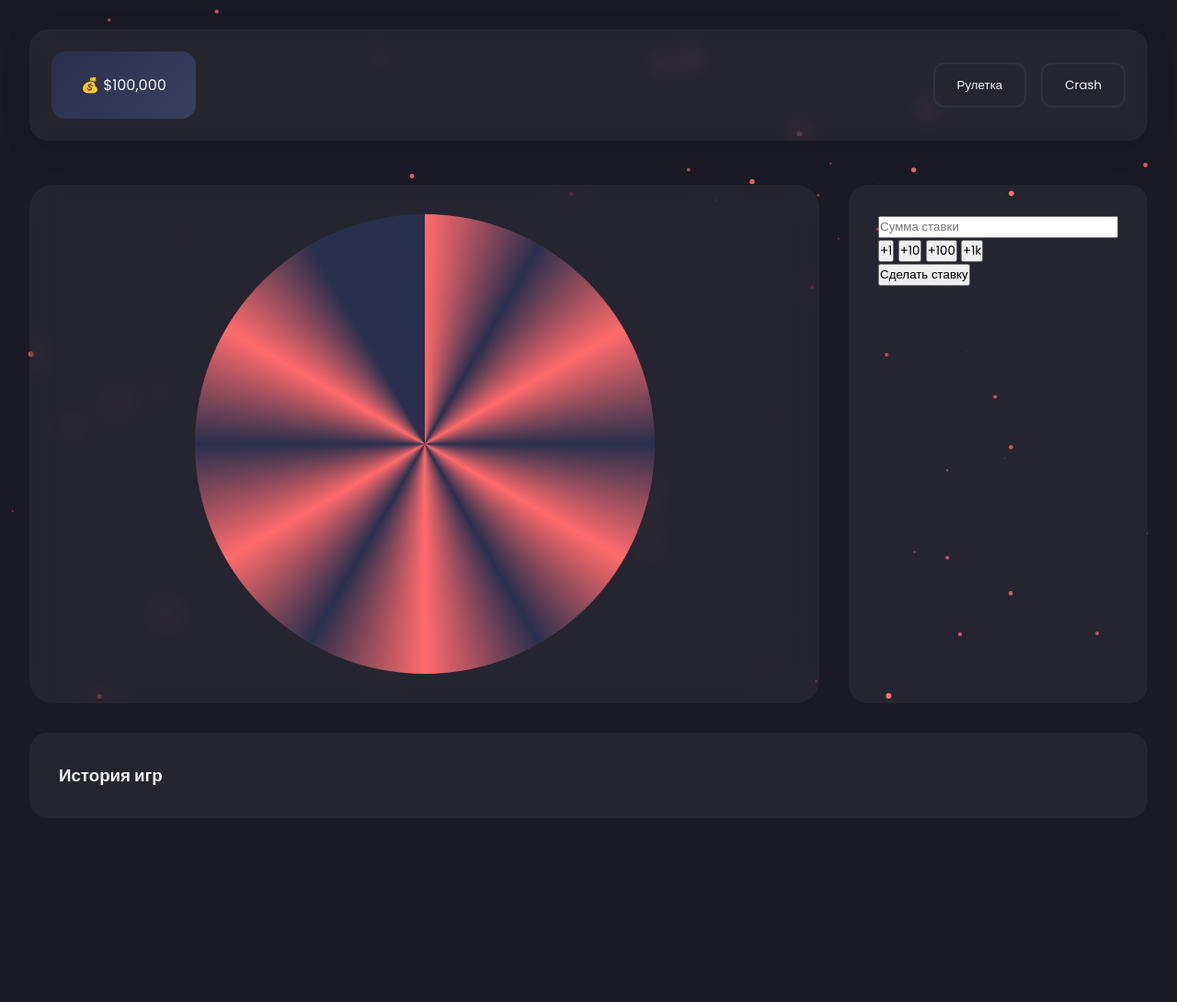
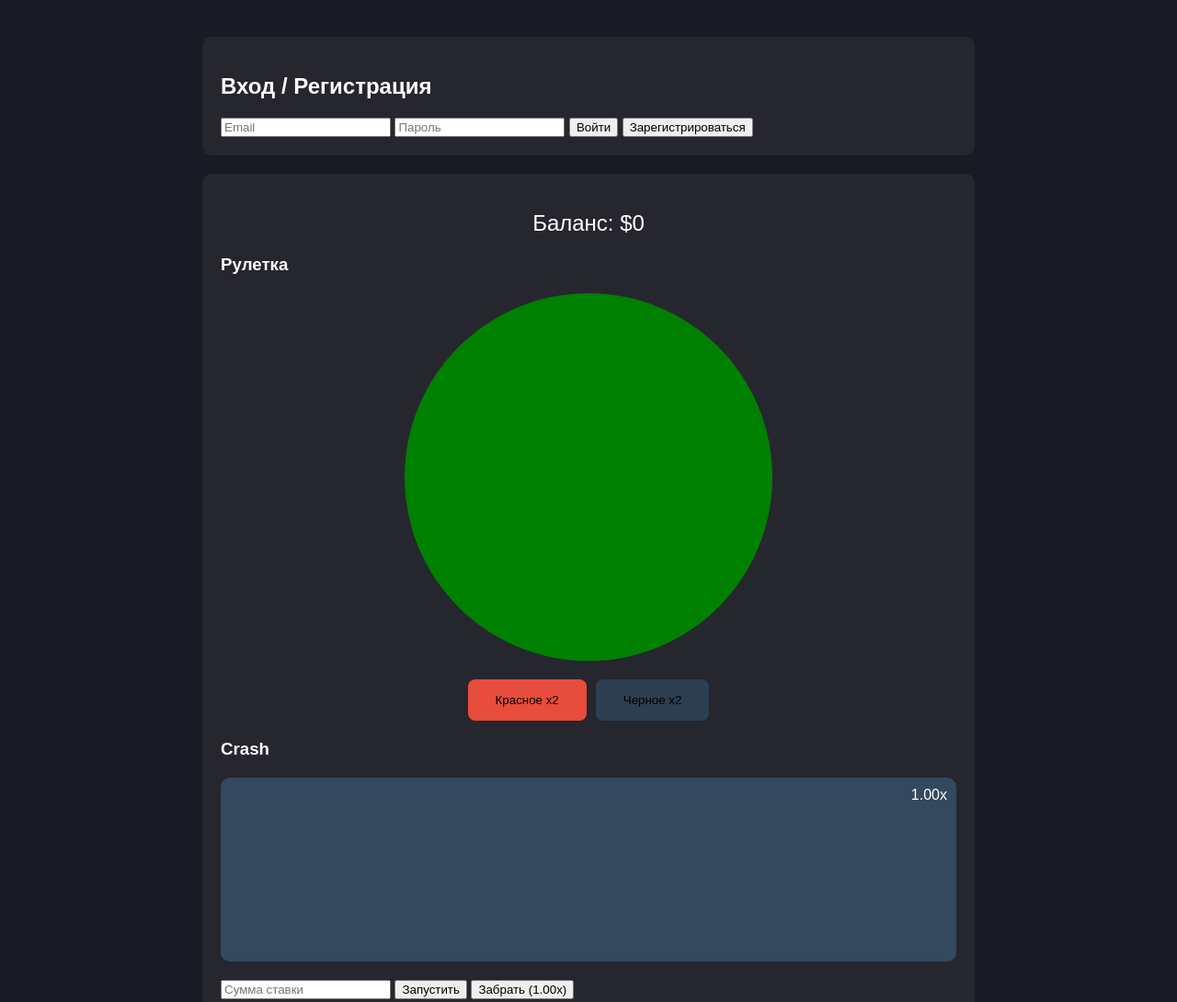
Before and after one commit to collernightmare/nightmare, a plain HTML site: page index.html in a window 1280 px wide. Shown: the whole page at 92% size. Before the commit the page ends 922 px from the top, so only its background shows below. Drawn offline with Linux system fonts and the light colour scheme.

Commit message:
Update index.html

```diff
--- a/index.html
+++ b/index.html
@@ -3,335 +3,292 @@
 <head>
     <meta charset="UTF-8">
     <meta name="viewport" content="width=device-width, initial-scale=1.0">
-    <title>Ultimate Casino</title>
-    <link href="https://fonts.googleapis.com/css2?family=Poppins:wght@400;600;700&display=swap" rel="stylesheet">
+    <title>Premium Casino</title>
     <style>
         :root {
-            --primary: #2A2F4D;
-            --accent: #FF6B6B;
-            --background: #1A1A24;
+            --primary: #2a2f4d;
+            --accent: #ff6b6b;
+            --background: #1a1a24;
             --glass: rgba(255,255,255,0.05);
-            --text: #F4F4F8;
-        }
-
-        * {
-            box-sizing: border-box;
-            margin: 0;
-            padding: 0;
-            font-family: 'Poppins', sans-serif;
         }
 
         body {
+            font-family: Arial, sans-serif;
             background: var(--background);
-            color: var(--text);
-            min-height: 100vh;
-            position: relative;
-            overflow-x: hidden;
+            color: white;
+            margin: 0;
+            padding: 20px;
         }
 
-        /* Частицы */
-        #particles {
-            position: fixed;
-            top: 0;
-            left: 0;
-            z-index: 0;
-            pointer-events: none;
+        .auth-form, .game-container {
+            max-width: 800px;
+            margin: 20px auto;
+            padding: 20px;
+            background: var(--glass);
+            border-radius: 10px;
         }
 
-        .container {
-            max-width: 1400px;
-            margin: 0 auto;
-            padding: 2rem;
-            position: relative;
-            z-index: 1;
-        }
-
-        /* Шапка */
-        .header {
-            display: flex;
-            justify-content: space-between;
-            align-items: center;
-            margin-bottom: 3rem;
-            padding: 1.5rem;
-            background: var(--glass);
-            backdrop-filter: blur(10px);
-            border-radius: 20px;
-            box-shadow: 0 8px 32px rgba(0,0,0,0.1);
-        }
-
-        /* Баланс */
-        .balance-card {
-            background: linear-gradient(135deg, var(--primary), #3A3F5D);
-            padding: 1.5rem 2rem;
-            border-radius: 15px;
-            display: flex;
-            align-items: center;
-            gap: 1rem;
-            transition: transform 0.3s;
-        }
-
-        /* Режимы игры */
-        .modes-tabs {
-            display: flex;
-            gap: 1rem;
-        }
-
-        .mode-btn {
-            background: none;
-            border: 2px solid var(--glass);
-            color: var(--text);
-            padding: 0.8rem 1.5rem;
-            border-radius: 12px;
-            cursor: pointer;
-            transition: all 0.3s;
-        }
-
-        /* Основной игровой интерфейс */
-        .game-grid {
-            display: grid;
-            grid-template-columns: 3fr 1fr;
-            gap: 2rem;
-        }
-
-        /* Рулетка */
-        .roulette-glass {
-            background: var(--glass);
-            backdrop-filter: blur(15px);
-            border-radius: 25px;
-            padding: 2rem;
-            position: relative;
+        .balance-section {
+            text-align: center;
+            margin: 20px 0;
+            font-size: 24px;
         }
 
         .roulette-wheel {
-            width: 500px;
-            height: 500px;
-            margin: 0 auto;
+            width: 400px;
+            height: 400px;
+            border-radius: 50%;
+            margin: 20px auto;
             position: relative;
-            border-radius: 50%;
-            background: conic-gradient(#FF6B6B, #2A2F4D 30deg, #FF6B6B 60deg, #2A2F4D 90deg, #FF6B6B 120deg, #2A2F4D 150deg, #FF6B6B 180deg, #2A2F4D 210deg, #FF6B6B 240deg, #2A2F4D 270deg, #FF6B6B 300deg, #2A2F4D 330deg);
-            transition: transform 4s cubic-bezier(0.23, 1, 0.32, 1);
+            background: green;
+            transition: transform 3s;
         }
 
-        /* Панель ставок */
-        .bet-controls {
-            background: var(--glass);
-            padding: 2rem;
-            border-radius: 20px;
+        .number {
+            position: absolute;
+            width: 40px;
+            height: 40px;
+            border-radius: 50%;
+            display: flex;
+            align-items: center;
+            justify-content: center;
+            font-weight: bold;
+            transform-origin: 200px 200px;
         }
 
-        /* Режим Crash */
-        .crash-container {
-            display: none;
-            background: var(--glass);
-            padding: 2rem;
-            border-radius: 25px;
+        .red { background: #e74c3c; }
+        .black { background: #2c3e50; }
+        .green { background: #2ecc71; }
+
+        .bet-buttons {
+            display: flex;
+            gap: 10px;
+            justify-content: center;
+            margin: 20px 0;
+        }
+
+        .bet-button {
+            padding: 15px 30px;
+            border: none;
+            border-radius: 8px;
+            cursor: pointer;
         }
 
         .crash-graph {
-            height: 300px;
+            height: 200px;
             background: #34495e;
-            border-radius: 20px;
-            margin: 2rem 0;
+            border-radius: 10px;
+            margin: 20px 0;
             position: relative;
+            overflow: hidden;
         }
 
-        /* История */
-        .history {
-            background: var(--glass);
-            padding: 2rem;
-            border-radius: 20px;
-            margin-top: 2rem;
+        .crash-line {
+            height: 4px;
+            background: var(--accent);
+            position: absolute;
+            bottom: 0;
+            left: 0;
+            width: 0;
+            transition: width 0.1s linear;
         }
     </style>
 </head>
 <body>
-    <canvas id="particles"></canvas>
+    <!-- Авторизация -->
+    <div class="auth-form" id="authForm">
+        <h2>Вход / Регистрация</h2>
+        <input type="email" id="email" placeholder="Email">
+        <input type="password" id="password" placeholder="Пароль">
+        <button onclick="login()">Войти</button>
+        <button onclick="register()">Зарегистрироваться</button>
+    </div>
 
-    <div class="container">
-        <header class="header">
-            <div class="balance-card">
-                <div class="balance">💰 $<span id="balance">100,000</span></div>
-            </div>
-            <nav class="modes-tabs">
-                <button class="mode-btn active" data-mode="roulette">Рулетка</button>
-                <button class="mode-btn" data-mode="crash">Crash</button>
-            </nav>
-        </header>
-
-        <!-- Режим Рулетки -->
-        <div class="game-grid" id="rouletteMode">
-            <div class="roulette-glass">
-                <div class="roulette-wheel" id="rouletteWheel"></div>
-            </div>
-            <div class="bet-controls">
-                <input type="number" id="betAmount" placeholder="Сумма ставки">
-                <div class="quick-bets">
-                    <button class="bet-chip" data-amount="1">+1</button>
-                    <button class="bet-chip" data-amount="10">+10</button>
-                    <button class="bet-chip" data-amount="100">+100</button>
-                    <button class="bet-chip" data-amount="1000">+1k</button>
-                </div>
-                <button class="place-bet-btn" id="placeBet">Сделать ставку</button>
-            </div>
+    <!-- Игровая зона -->
+    <div class="game-container hidden" id="gameContainer">
+        <div class="balance-section">
+            Баланс: $<span id="balance">0</span>
         </div>
 
-        <!-- Режим Crash -->
-        <div class="crash-container" id="crashMode">
-            <div class="crash-graph" id="crashGraph"></div>
-            <div class="bet-controls">
-                <input type="number" id="crashBet" placeholder="Сумма ставки">
-                <button class="place-bet-btn" id="startCrash">Запустить</button>
-            </div>
+        <!-- Рулетка -->
+        <h3>Рулетка</h3>
+        <div class="roulette-wheel" id="roulette"></div>
+        <div class="bet-buttons">
+            <button class="bet-button" style="background: #e74c3c" onclick="placeBet('red')">Красное x2</button>
+            <button class="bet-button" style="background: #2c3e50" onclick="placeBet('black')">Черное x2</button>
         </div>
 
-        <!-- История ставок -->
-        <div class="history" id="history">
-            <h3>История игр</h3>
-            <div id="historyList"></div>
+        <!-- Crash -->
+        <h3>Crash</h3>
+        <div class="crash-graph">
+            <div class="crash-line" id="crashLine"></div>
+            <div id="crashMultiplier" style="position: absolute; right: 10px; top: 10px;">1.00x</div>
         </div>
+        <input type="number" id="crashBet" placeholder="Сумма ставки">
+        <button onclick="startCrash()" id="crashButton">Запустить</button>
+        <button onclick="cashOut()" class="hidden" id="cashOutButton">Забрать (1.00x)</button>
     </div>
 
     <script>
-        // Система частиц
-        const canvas = document.getElementById('particles');
-        const ctx = canvas.getContext('2d');
-        let particles = [];
+        let currentUser = null;
+        let crashGameActive = false;
+        let crashMultiplier = 1.0;
+        let crashInterval;
 
-        class Particle {
-            constructor() {
-                this.reset();
+        // Инициализация рулетки
+        function initRoulette() {
+            const numbers = [
+                {num: 0, color: 'green'}, {num: 32, color: 'red'}, {num: 15, color: 'black'},
+                {num: 19, color: 'red'}, {num: 4, color: 'black'}, {num: 21, color: 'red'},
+                {num: 2, color: 'black'}, {num: 25, color: 'red'}, {num: 17, color: 'black'},
+                {num: 34, color: 'red'}, {num: 6, color: 'black'}, {num: 27, color: 'red'},
+                {num: 13, color: 'black'}, {num: 36, color: 'red'}, {num: 11, color: 'black'},
+                {num: 30, color: 'red'}, {num: 8, color: 'black'}, {num: 23, color: 'red'},
+                {num: 10, color: 'black'}, {num: 5, color: 'red'}, {num: 24, color: 'black'},
+                {num: 16, color: 'red'}, {num: 33, color: 'black'}, {num: 1, color: 'red'},
+                {num: 20, color: 'black'}, {num: 14, color: 'red'}, {num: 31, color: 'black'},
+                {num: 9, color: 'red'}, {num: 22, color: 'black'}, {num: 18, color: 'red'},
+                {num: 29, color: 'black'}, {num: 7, color: 'red'}, {num: 28, color: 'black'},
+                {num: 12, color: 'red'}, {num: 35, color: 'black'}, {num: 3, color: 'red'}
+            ];
+
+            const wheel = document.getElementById('roulette');
+            numbers.forEach((num, index) => {
+                const angle = (index * 9.73) - 4.86;
+                const numElement = document.createElement('div');
+                numElement.className = `number ${num.color}`;
+                numElement.textContent = num.num;
+                numElement.style.transform = `rotate(${angle}deg) translate(150px)`;
+                wheel.appendChild(numElement);
+            });
+        }
+
+        // Ставка на рулетку
+        function placeBet(color) {
+            const betAmount = prompt("Введите сумму ставки:");
+            if(!betAmount || betAmount > currentUser.balance) return alert("Ошибка!");
+
+            currentUser.balance -= betAmount;
+            updateBalance();
+
+            const wheel = document.getElementById('roulette');
+            wheel.style.transform = `rotate(${1440 + Math.random() * 360}deg)`;
+
+            setTimeout(() => {
+                const resultNumber = Math.floor(Math.random() * 37);
+                const resultColor = resultNumber === 0 ? 'green' :
+                                 resultNumber % 2 === 0 ? 'black' : 'red';
+
+                if(resultColor === color) {
+                    currentUser.balance += betAmount * 2;
+                    alert(`Выигрыш! Выпало: ${resultNumber} (${resultColor})`);
+                } else {
+                    alert(`Проигрыш! Выпало: ${resultNumber} (${resultColor})`);
+                }
+                updateBalance();
+            }, 3000);
+        }
+
+        // Crash игра
+        function startCrash() {
+            const betAmount = document.getElementById('crashBet').value;
+            if(!betAmount || betAmount > currentUser.balance) return alert("Ошибка!");
+
+            currentUser.balance -= betAmount;
+            updateBalance();
+
+            crashMultiplier = 1.0;
+            crashGameActive = true;
+            document.getElementById('crashButton').classList.add('hidden');
+            document.getElementById('cashOutButton').classList.remove('hidden');
+
+            crashInterval = setInterval(() => {
+                crashMultiplier += 0.01;
+                document.getElementById('crashLine').style.width =
+                    `${Math.min(crashMultiplier * 3, 100)}%`;
+                document.getElementById('crashMultiplier').textContent =
+                    crashMultiplier.toFixed(2) + 'x';
+                document.getElementById('cashOutButton').textContent =
+                    `Забрать (${crashMultiplier.toFixed(2)}x)`;
+
+                if(Math.random() < 0.015) {
+                    endCrash(false);
+                }
+            }, 100);
+        }
+
+        function cashOut() {
+            endCrash(true);
+        }
+
+        function endCrash(success) {
+            clearInterval(crashInterval);
+            crashGameActive = false;
+            const betAmount = document.getElementById('crashBet').value;
+
+            if(success) {
+                currentUser.balance += betAmount * crashMultiplier;
+                alert(`Успешно! x${crashMultiplier.toFixed(2)}`);
+            } else {
+                alert(`Крах! Вы проиграли`);
             }
 
-            reset() {
-                this.x = Math.random() * canvas.width;
-                this.y = Math.random() * canvas.height;
-                this.size = Math.random() * 3;
-                this.speed = Math.random() * 0.5 + 0.5;
-                this.angle = Math.random() * Math.PI * 2;
-            }
+            updateBalance();
+            document.getElementById('crashLine').style.width = '0';
+            document.getElementById('crashButton').classList.remove('hidden');
+            document.getElementById('cashOutButton').classList.add('hidden');
+        }
 
-            update() {
-                this.x += Math.cos(this.angle) * this.speed;
-                this.y += Math.sin(this.angle) * this.speed;
+        // Система пользователя
+        function register() {
+            const email = document.getElementById('email').value;
+            const password = document.getElementById('password').value;
 
-                if (this.x < 0 || this.x > canvas.width ||
-                    this.y < 0 || this.y > canvas.height) {
-                    this.reset();
-                }
-            }
+            const user = {
+                email,
+                password,
+                balance: 0,
+                history: []
+            };
 
-            draw() {
-                ctx.fillStyle = `rgba(255,107,107,${this.size/3})`;
-                ctx.beginPath();
-                ctx.arc(this.x, this.y, this.size, 0, Math.PI * 2);
-                ctx.fill();
+            localStorage.setItem(email, JSON.stringify(user));
+            alert("Регистрация успешна!");
+        }
+
+        function login() {
+            const email = document.getElementById('email').value;
+            const user = JSON.parse(localStorage.getItem(email));
+
+            if(user && user.password === document.getElementById('password').value) {
+                currentUser = user;
+                document.getElementById('authForm').classList.add('hidden');
+                document.getElementById('gameContainer').classList.remove('hidden');
+                updateBalance();
+                initRoulette();
+            } else {
+                alert("Ошибка входа!");
             }
         }
 
-        function initParticles() {
-            canvas.width = window.innerWidth;
-            canvas.height = window.innerHeight;
-
-            for(let i = 0; i < 100; i++) {
-                particles.push(new Particle());
-            }
-
-            animate();
+        function updateBalance() {
+            document.getElementById('balance').textContent = currentUser.balance;
+            localStorage.setItem(currentUser.email, JSON.stringify(currentUser));
         }
 
-        function animate() {
-            ctx.clearRect(0, 0, canvas.width, canvas.height);
-            particles.forEach(p => {
-                p.update();
-                p.draw();
-            });
-            requestAnimationFrame(animate);
+        // Как выдавать баланс (для админа):
+        /*
+        1. Откройте консоль браузера (F12)
+        2. Введите: addBalance('user@email.com', 1000)
+        3. Нажмите Enter
+        */
+        window.addBalance = function(email, amount) {
+            const user = JSON.parse(localStorage.getItem(email));
+            if(user) {
+                user.balance += amount;
+                localStorage.setItem(email, JSON.stringify(user));
+                console.log(`Баланс пополнен! ${email} +$${amount}`);
+            }
         }
-
-        // Игровая логика
-        let balance = 100000;
-        let currentMode = 'roulette';
-        let crashMultiplier = 1.0;
-        let crashInterval;
-
-        document.querySelectorAll('.mode-btn').forEach(btn => {
-            btn.addEventListener('click', () => {
-                document.querySelectorAll('.mode-btn').forEach(b => b.classList.remove('active'));
-                btn.classList.add('active');
-                currentMode = btn.dataset.mode;
-                document.getElementById('rouletteMode').style.display =
-                    currentMode === 'roulette' ? 'grid' : 'none';
-                document.getElementById('crashMode').style.display =
-                    currentMode === 'crash' ? 'block' : 'none';
-            });
-        });
-
-        // Рулетка
-        document.getElementById('placeBet').addEventListener('click', () => {
-            const betAmount = parseInt(document.getElementById('betAmount').value);
-            if (betAmount > balance) return alert('Недостаточно средств!');
-
-            balance -= betAmount;
-            updateBalance();
-
-            const rotations = 4 + Math.random() * 4;
-            document.getElementById('rouletteWheel').style.transform =
-                `rotate(${rotations * 360}deg)`;
-
-            setTimeout(() => {
-                const result = Math.random() < 0.5 ? 'win' : 'lose';
-                if (result === 'win') balance += betAmount * 2;
-                updateBalance();
-                addHistory(result, betAmount);
-            }, 4000);
-        });
-
-        // Режим Crash
-        document.getElementById('startCrash').addEventListener('click', () => {
-            const betAmount = parseInt(document.getElementById('crashBet').value);
-            if (betAmount > balance) return alert('Недостаточно средств!');
-
-            balance -= betAmount;
-            updateBalance();
-
-            crashMultiplier = 1.0;
-            const crashGraph = document.getElementById('crashGraph');
-            crashGraph.innerHTML = '<div class="crash-line"></div>';
-
-            crashInterval = setInterval(() => {
-                crashMultiplier += 0.1;
-                if (Math.random() < 0.02) {
-                    clearInterval(crashInterval);
-                    setTimeout(() => {
-                        balance += betAmount * crashMultiplier;
-                        updateBalance();
-                        addHistory('crash', betAmount, crashMultiplier);
-                    }, 1000);
-                }
-                crashGraph.querySelector('.crash-line').style.width =
-                    `${Math.min(crashMultiplier * 10, 100)}%`;
-            }, 100);
-        });
-
-        function updateBalance() {
-            document.getElementById('balance').textContent =
-                balance.toLocaleString();
-        }
-
-        function addHistory(type, amount, multiplier = 1) {
-            const historyList = document.getElementById('historyList');
-            const entry = document.createElement('div');
-            entry.className = 'history-entry';
-            entry.innerHTML = type === 'crash'
-                ? `🚀 Crash: ${multiplier.toFixed(2)}x +$${(amount * multiplier).toFixed(2)}`
-                : `🎰 ${type === 'win' ? 'Победа' : 'Проигрыш'}: $${amount}`;
-            historyList.prepend(entry);
-        }
-
-        // Инициализация
-        window.addEventListener('resize', initParticles);
-        initParticles();
-        updateBalance();
     </script>
 </body>
 </html>
```
